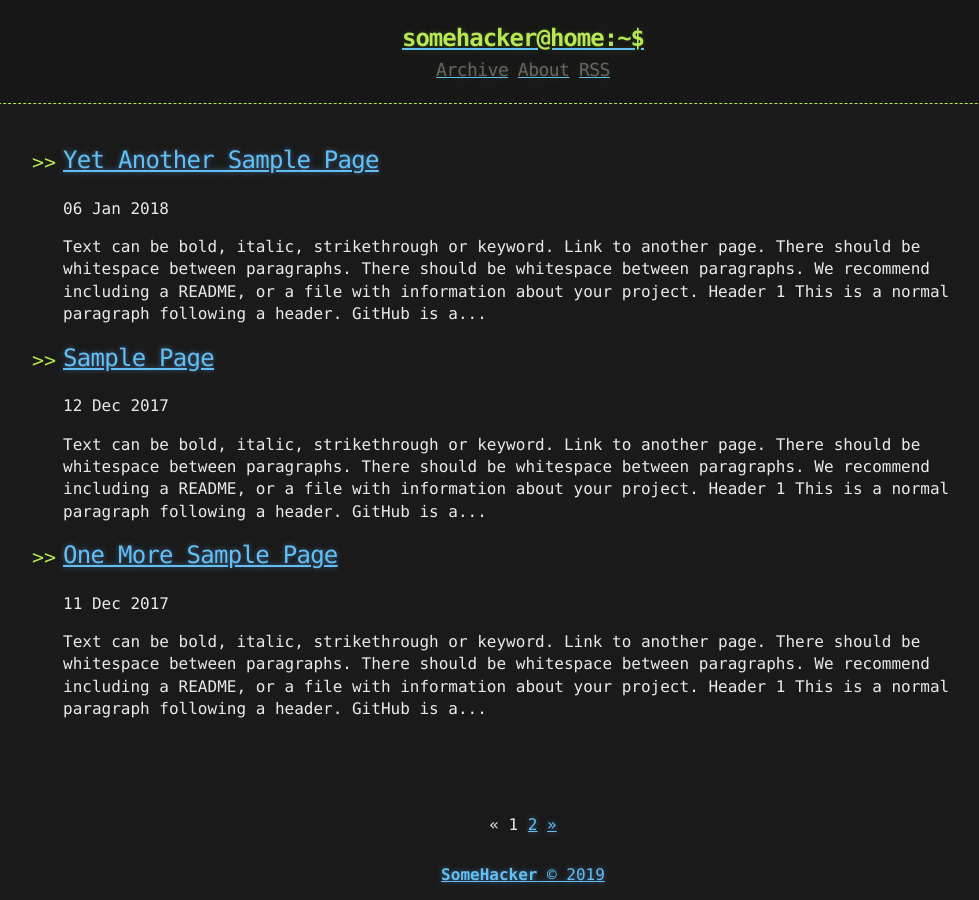
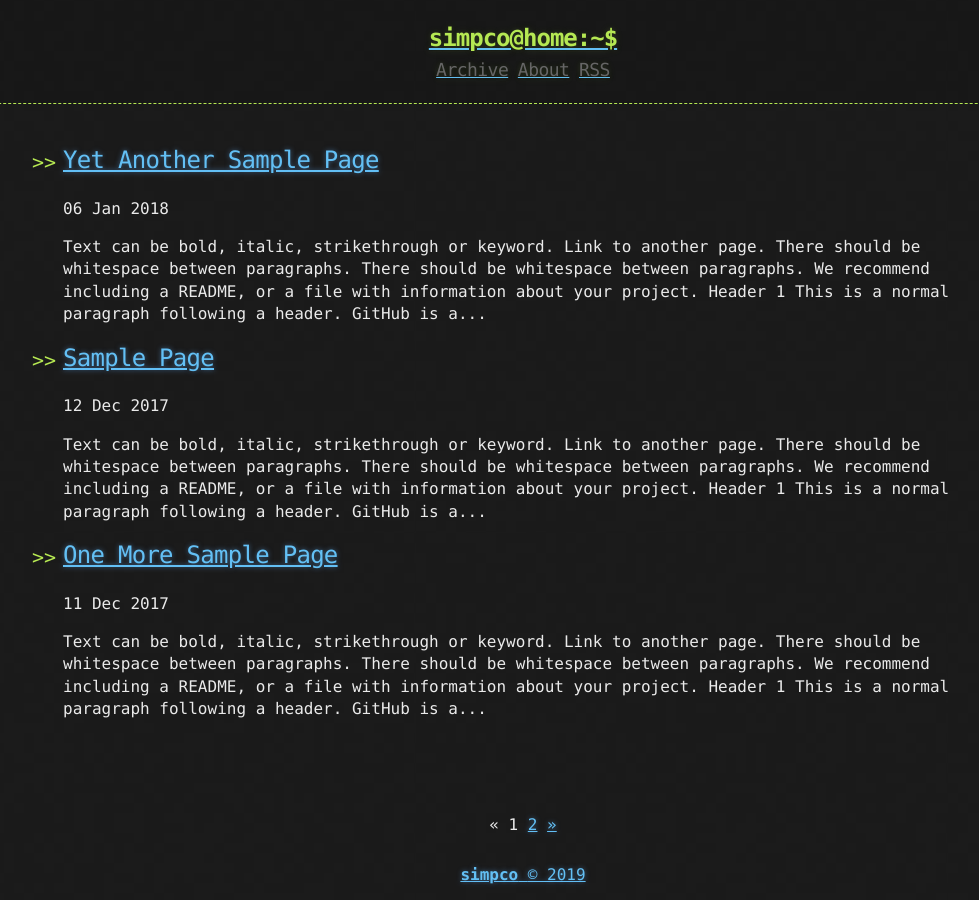
Before and after one commit to simpco/simpco.github.io, a Jekyll site: the page built from index.html, in a window 1280 px wide. Shown: the whole page, without its empty margins (117-1096 px from the left). Built offline with Jekyll 4.4.1, drawn with Linux system fonts in a browser that asks for light colours; the list of posts is cut into pages by our own code.

Commit message:
update config

```diff
--- a/_config.yml
+++ b/_config.yml
@@ -1,9 +1,9 @@
-title: Hacker-Blog
-description: "A Jekyll Blog Theme For Hackers"
+title: Simpco Tips
+description: "A Simpco's Simple Tips for Simple Cool Programmer!"
 author:
-  name: "SomeHacker"
-  email: "someone@somewebsite.somedomain"
-  url: "https://ashishchaudhary.in/hacker-blog"
+  name: "simpco"
+  email: "yeahliuyi@gmail.com"
+  url: "https://simpco.github.io/"
 
 baseurl: /
 
@@ -28,5 +28,5 @@ plugins:
   - jekyll-sitemap
 
 # Custom variables
-owner : "SomeHacker"
-year : "2018"
+owner : "simpco"
+year : "2019"
```
